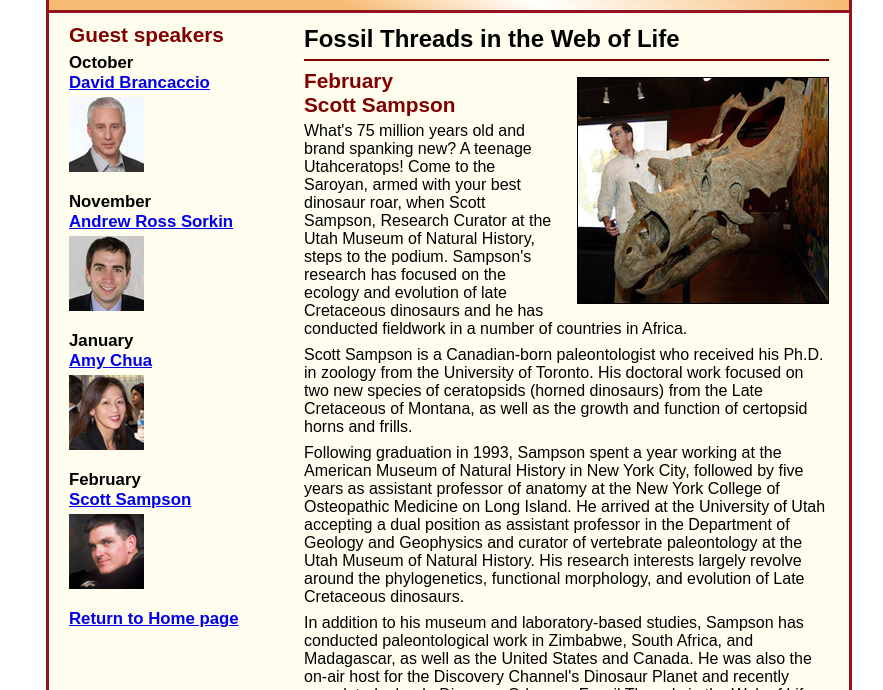
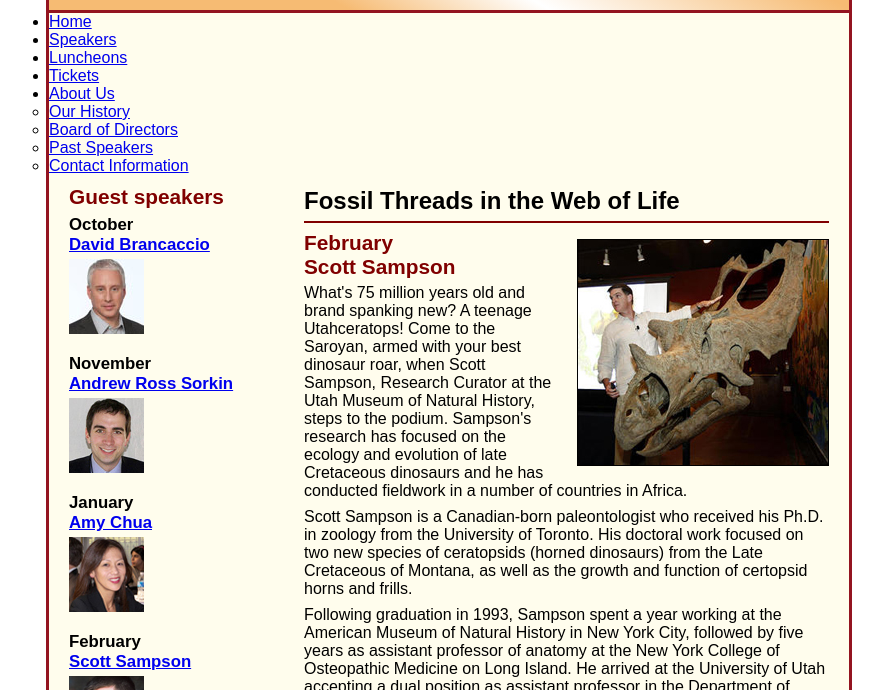
Before and after one commit to sanaabdul04/A09, a plain HTML site: page speakers/c6_sampson.html in a window 1280 px wide. Shown: the part 110-800 px from the top of the page, without its empty margins (191-1074 px from the left). Drawn offline with Linux system fonts and the light colour scheme.

Commit message:
Update c6_sampson.html

```diff
--- a/speakers/c6_sampson.html
+++ b/speakers/c6_sampson.html
@@ -14,6 +14,22 @@
 		<h2>San Joaquin Valley Town Hall</h2>
 		<h3>Celebrating our <span class="shadow">75<sup>th</sup></span> Year</h3>
 	</header>
+	<nav id="nav_menu">
+		<ul>
+			<li><a href="../index.html">Home</a></li>
+			<li><a href="speakers.html">Speakers</a></li>
+			<li><a href="luncheons.html">Luncheons</a></li>
+			<li><a href="tickets.html">Tickets</a></li>
+			<li><a href="aboutus.html">About Us</a>
+				<ul class="submenu">
+					<li><a href="#">Our History</a></li>
+					<li><a href="#">Board of Directors</a></li>
+					<li><a href="#">Past Speakers</a></li>
+					<li><a href="#">Contact Information</a></li>
+				</ul>
+			</li>
+		</ul>
+	</nav>
 	<main>
 		<section>
 			<h1>Fossil Threads in the Web of Life</h1>
@@ -54,11 +70,12 @@
 			<img src="../images/chua75.jpg" alt="Amy Chua photo">
 			<h3>February<br><a href="../speakers/c6_sampson.html">Scott Sampson</a></h3>
 			<img src="../images/sampson75.jpg" alt="Scott Sampson photo">
-			<h3><a href="../c6_index.html">Return to Home page</a></h3>
+			<h3><a href="../index.html">Return to Home page</a></h3>
 		</aside>
 	</main>
 	<footer>
 		<p>&copy; 2022, San Joaquin Valley Town Hall, Fresno, CA 93755</p>
+		<p>&copy; 2023, Max Jacob</p>
 	</footer>
 </body>
 </html>
```
